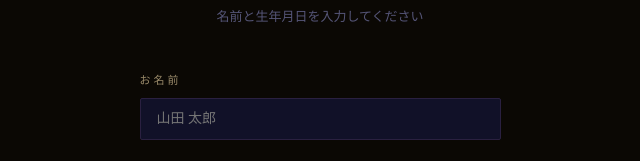
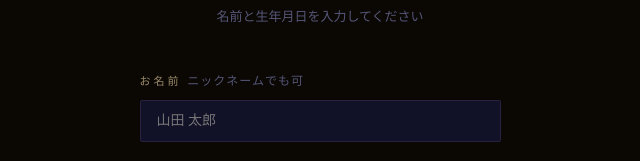
Before and after one commit to hiyu-dev/oracle-web, a website: page public/numerology.html in a window 1280 px wide. Shown: the part 619-780 px from the top of the page, 320-960 px from the left. Drawn offline with Linux system fonts and the light colour scheme.

Commit message:
名前ラベルにニックネームでも可の注記を追加
Co-Authored-By: Claude Sonnet 4.6 <noreply@anthropic.com>

```diff
--- a/public/numerology.html
+++ b/public/numerology.html
@@ -530,7 +530,7 @@
   <div class="form-sub">名前と生年月日を入力してください</div>
 
   <div class="form-group">
-    <label class="form-label">お名前</label>
+    <label class="form-label">お名前 <span style="font-size:12px;color:#555577;font-weight:400;letter-spacing:1px;">ニックネームでも可</span></label>
     <input type="text" id="nameInput" class="form-input" placeholder="山田 太郎" maxlength="30">
   </div>
   <div class="form-group">
```
